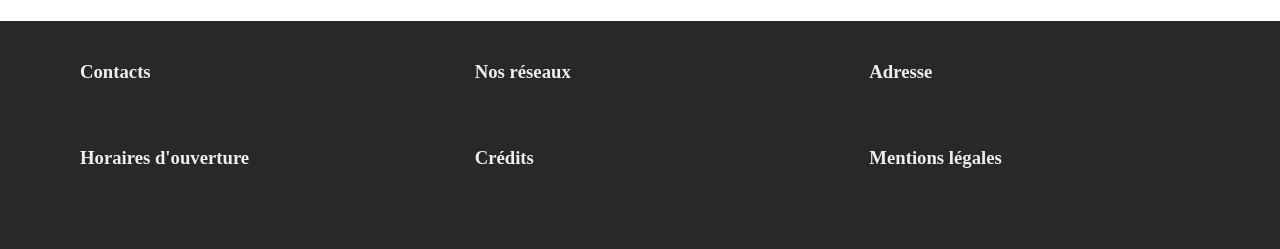
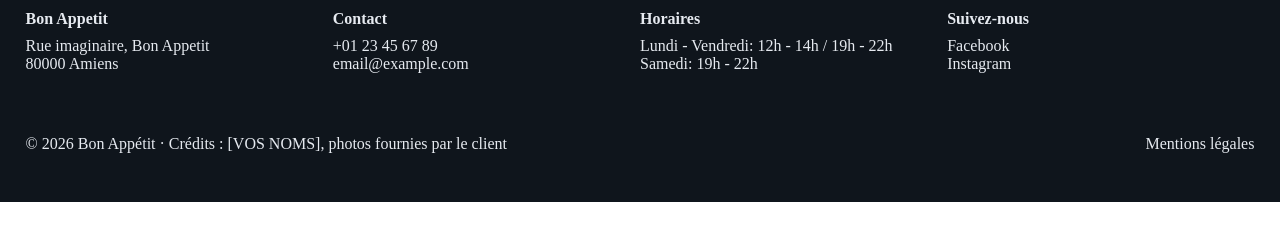
Before and after one commit to RouyouteDev/PROJ-Site-Michel-BOUILLON, a plain HTML site: page index.html in a window 1280 px wide. Shown: the part 613-862 px from the top of the page. After the commit the page ends 815 px from the top, so only its background shows below. Drawn offline with Linux system fonts and the light colour scheme.

Commit message:
Refactor footer structure and styles for improved layout and readability

```diff
--- a/assets/css/style.css
+++ b/assets/css/style.css
@@ -42,23 +42,29 @@ header {
 	}
 }
 
-footer {
-	margin-top: 3vh;
-	color: #EEEEEE;
-	background-color: #282828;
+footer{
+    padding: 1% 2%;
+    color: var(--primary);
+    background-color: var(--bg-header);
+    display: grid;
+    grid-template-columns: 1fr 1fr 1fr 1fr;
+    li{
+        list-style-type: none;
+    }
+    .first-element{
+        font-weight: bold;
+        margin-bottom: 3%;
+    }
+    a{
+        color: var(--primary);
+        text-decoration: none;
+    }
+    .last-ul{
+        display: flex;
+        justify-content: space-between;
+        grid-column: 1 / 5;
+        li{
+            padding: 5%  0 3% 0;
+        }
+    }
 }
-
-.footer-grid {
-	display: grid;
-	grid-template-columns: repeat(3, 1fr);
-	grid-template-rows: repeat(2, auto);
-	width: auto;
-	height: auto;
-	padding-left: 10vh;
-	padding-right: 10vh;
-	padding-bottom: 10vh;
-	padding-top: 5vh;
-	gap: 8vh;
-}
-
-.footer-grid-element {}
--- a/index.html
+++ b/index.html
@@ -80,28 +80,30 @@
 		</div>
 	</section>
 	<footer>
-		<div class="footer-grid">
-			<div class="footer-grid-element">
-				<h3>Contacts</h3>
-				<span></span>
-			</div>
-			<div class="footer-grid-element">
-				<h3>Nos réseaux</h3>
-			</div>
-			<div class="footer-grid-element">
-				<h3>Adresse</h3>
-			</div>
-			<div class="footer-grid-element">
-				<h3>Horaires d'ouverture</h3>
-			</div>
-			<div class="footer-grid-element">
-				<h3>Crédits</h3>
-			</div>
-			<div class="footer-grid-element">
-				<h3>Mentions légales</h3>
-			</div>
-
-		</div>
+        <ul>
+            <li class="first-element">Bon Appetit</li>
+            <li>Rue imaginaire, Bon Appetit</li>
+            <li>80000 Amiens</li>
+        </ul>
+        <ul>
+            <li class="first-element">Contact</li>
+            <li>+01 23 45 67 89</li>
+            <li>email@example.com</li>
+        </ul>
+        <ul>
+            <li class="first-element">Horaires</li>
+            <li>Lundi - Vendredi: 12h - 14h / 19h - 22h</li>
+            <li>Samedi: 19h - 22h</li>
+        </ul>
+        <ul>
+            <li class="first-element">Suivez-nous</li>
+            <li><a href="#">Facebook</a></li>
+            <li><a href="#">Instagram</a></li>
+        </ul>
+        <ul class="last-ul">
+            <li>© 2026 Bon Appétit · Crédits : [VOS NOMS], photos fournies par le client</li>
+            <li>Mentions légales</li>
+        </ul>
 	</footer>
 </body>
 
```
